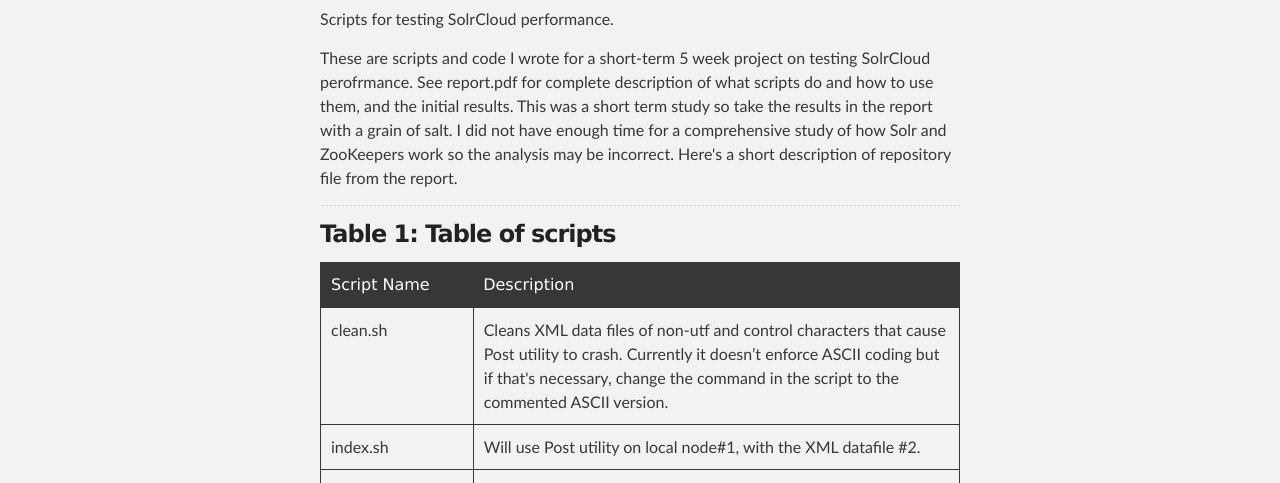
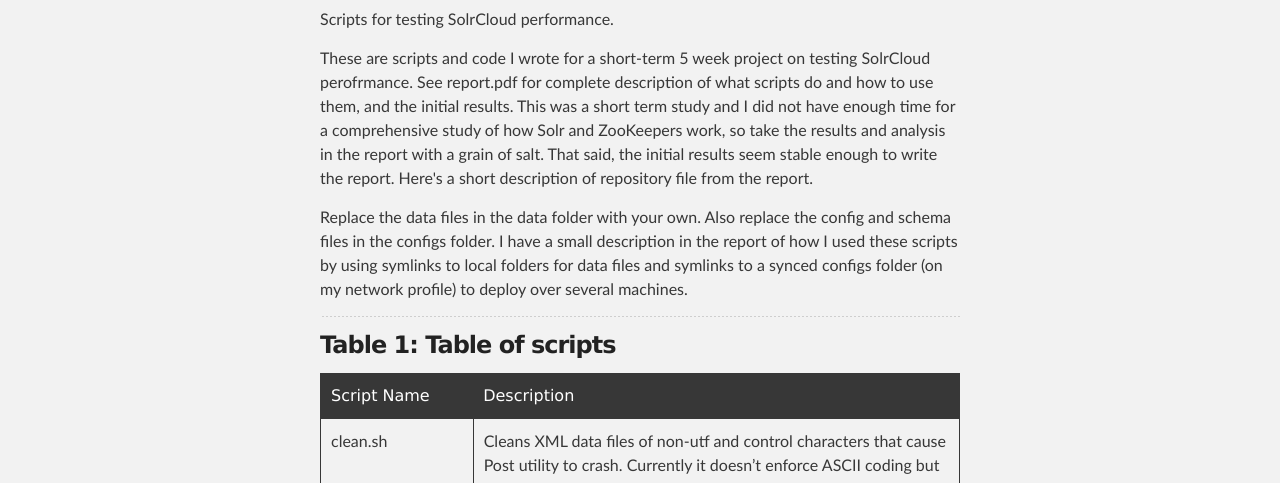
Before and after one commit to yahyavi/solrcloud, a plain HTML site: page index.html in a window 1280 px wide. Shown: the part 317-800 px from the top of the page. Drawn offline with Linux system fonts and the light colour scheme.

```diff
--- a/index.html
+++ b/index.html
@@ -36,7 +36,9 @@
 
 <p>Scripts for testing SolrCloud performance. </p>
 
-<p>These are scripts and code I wrote for a short-term 5 week project on testing SolrCloud perofrmance. See report.pdf for complete description of what scripts do and how to use them, and the initial results. This was a short term study so take the results in the report with a grain of salt. I did not have enough time for a comprehensive study of how Solr and ZooKeepers work so the analysis may be incorrect. Here's a short description of repository file from the report.</p>
+<p>These are scripts and code I wrote for a short-term 5 week project on testing SolrCloud perofrmance. See report.pdf for complete description of what scripts do and how to use them, and the initial results. This was a short term study and I did not have enough time for a comprehensive study of how Solr and ZooKeepers work, so take the results and analysis in the report with a grain of salt. That said, the initial results seem stable enough to write the report. Here's a short description of repository file from the report.</p>
+
+<p>Replace the data files in the data folder with your own. Also replace the config and schema files in the configs folder. I have a small description in the report of how I used these scripts by using symlinks to local folders for data files and symlinks to a synced configs folder (on my network profile) to deploy over several machines. </p>
 
 <hr><h3>
 <a name="table-1-table-of-scripts" class="anchor" href="#table-1-table-of-scripts"><span class="octicon octicon-link"></span></a>Table 1: Table of scripts</h3>
```
Also changed, not shown: params.json (+1 -1 lines).
